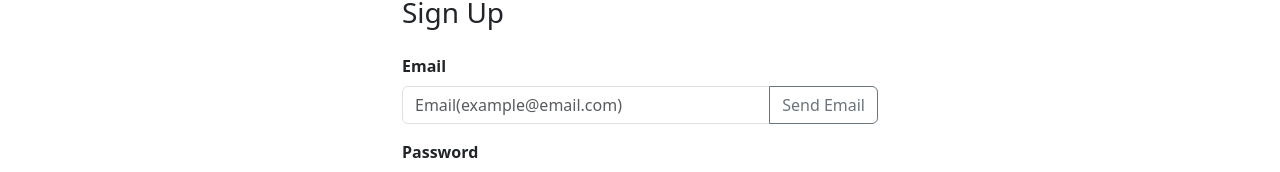
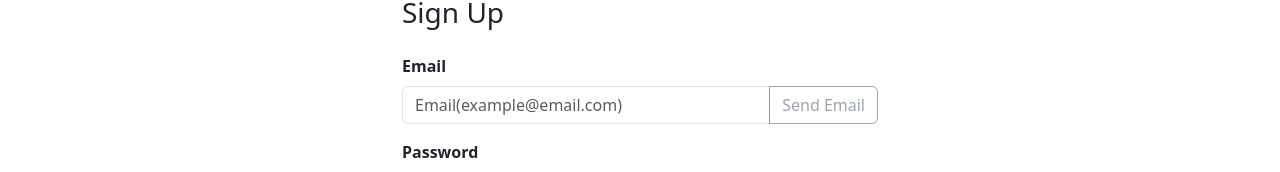
Before and after one commit to Jang-Sen/ecommerce_frontend, a React (Create React App) app: page /signup in a window 1280 px wide. Shown: the part 108-280 px from the top of the page. Built offline with nearby package versions, Linux system fonts and the light colour scheme.

Commit message:
Update send email from signup page

```diff
--- a/src/pages/SignUp.js
+++ b/src/pages/SignUp.js
@@ -159,7 +159,7 @@ const SignUp = () => {
                 variant="outline-secondary"
                 id="button-addon2"
                 onClick={sendValidateEmail}
-                disabled={emailValidate}
+                disabled={emailValidate || !email}
               >
                 Send Email
               </Button>
```
